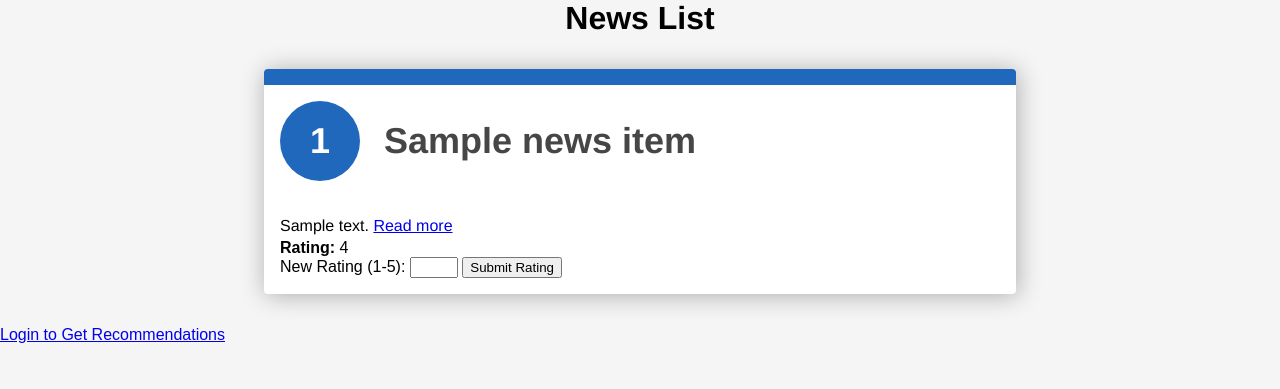
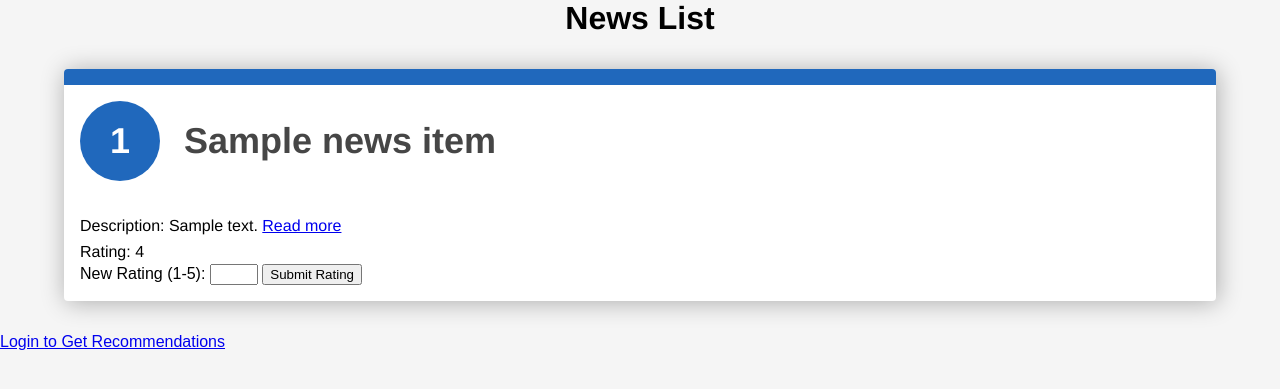
Before and after one commit to marinvanessa/News-Recommendation, a Django app: template NewsRecommendation/News/app/templates/news_list.html in a window 1280 px wide. Shown: the top 389 px of the page. Run offline with Django 4.2, Linux system fonts and the light colour scheme; the template is opened without the code that fills it: most values are stand-ins (such as "Sample title", 1, 10 or a date in 2020).

Commit message:
Made news containers bigger.

```diff
--- a/NewsRecommendation/News/app/static/styles/news_list.css
+++ b/NewsRecommendation/News/app/static/styles/news_list.css
@@ -76,7 +76,7 @@ p {
 li {
     position: relative;
     counter-increment: list;
-    max-width: 45rem;
+    max-width: 70rem;
     margin: 2rem auto;
     padding: 2rem 1rem 1rem;
     box-shadow: 0.1rem 0.1rem 1.5rem rgba(0, 0, 0, 0.3);
--- a/NewsRecommendation/News/app/templates/news_list.html
+++ b/NewsRecommendation/News/app/templates/news_list.html
@@ -14,13 +14,13 @@
     {% for news_item in news_data %}
     <li style="--i: {{ forloop.counter }}">
         <h3>{{ news_item.title }}</h3>
-        <p>{{ news_item.description }}
+        <p> Description: {{ news_item.description }}
         <a href="{{ news_item.link }}" target="_blank">Read more</a>
         </p>
 
         <!-- Display the rating or 0 if not available -->
         <div>
-            <strong>Rating:</strong> {{ news_item.rating }}
+            <p>Rating: {{ news_item.rating }}</p>
         </div>
 
         <!-- Form to submit a new rating -->
```
